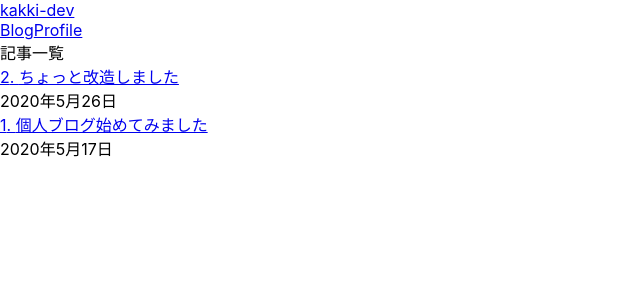
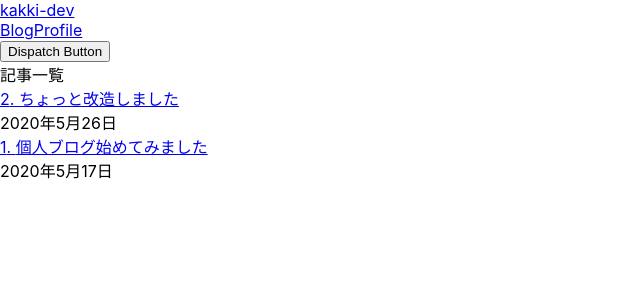
Before and after one commit to syunto07ka/kakki-dev, a React app: page / in a window 1280 px wide. Shown: the top 300 px of the page, without its empty margins (0-640 px from the left). Built offline with nearby package versions, Linux system fonts and the light colour scheme.

Commit message:
feat: use redux

```diff
--- a/src/containers/index.tsx
+++ b/src/containers/index.tsx
@@ -4,39 +4,43 @@ import { Articles } from 'containers/pages/Articles';
 import { Profile } from 'containers/pages/Profile';
 import { ArticlePage } from 'containers/pages/Article';
 import { ActiveTab } from 'model';
+import { Provider } from 'react-redux';
+import { store } from 'redux/store/store';
 // import { Tab } from 'constants/tabs';
 
 export const Container: React.FC = () => {
   const [activeTab, setActiveTab] = React.useState<ActiveTab>('blog');
 
-  const store = {
+  const oldStore = {
     activeTab,
     setActiveTab
   }
 
   return (
-    <BaseRouter store={store} />
+    <Provider store={store}>
+      <BaseRouter oldStore={oldStore} />
+    </Provider>
   )
 };
 
 interface RootProps {
-  store: {
+  oldStore: {
     activeTab: ActiveTab,
     setActiveTab: React.Dispatch<React.SetStateAction<ActiveTab>>
   }
 }
 
-const BaseRouter: React.FC<RootProps> = ({ store }) => (
+const BaseRouter: React.FC<RootProps> = ({ oldStore }) => (
   <Router>
     <Switch>
       <Route exact={true} path="/">
-        <Articles store={store} />
+        <Articles store={oldStore} />
       </Route>
       <Route exact={true} path="/articles/:articleId">
-        <ArticlePage store={store} />
+        <ArticlePage store={oldStore} />
       </Route>
       <Route path="/profile">
-        <Profile store={store} />
+        <Profile store={oldStore} />
       </Route>
     </Switch>
   </Router>
--- a/src/containers/pages/Articles/index.tsx
+++ b/src/containers/pages/Articles/index.tsx
@@ -6,6 +6,9 @@ import { MainTemplate } from 'components/templates/MainTemplate';
 import { articles } from 'constants/articles';
 import { ContentWrapper } from 'components/organizms/ContentWrapper';
 import { SectionWrapper } from 'components/organizms/SectionWrapper';
+import { useDispatch, useSelector } from 'react-redux';
+import { fetch } from 'redux/services/articles';
+import { rootState } from 'redux/store/store';
 
 interface Props {
   store: Store
@@ -15,6 +18,9 @@ export const Articles: React.FC<Props> = ({ store }) => {
   // FIXME: cannot build when use Recoil
   // const articles = useRecoilValue<Article[]>(getArticles);
   // const theme = useRecoilValue<Theme>(getTheme);
+  const dispatch = useDispatch();
+  const isLoading = useSelector((state: rootState) => state.articles.isLoading);
+
   React.useEffect(() => {
     store.setActiveTab('blog');
   });
@@ -23,6 +29,8 @@ export const Articles: React.FC<Props> = ({ store }) => {
     <React.Fragment>
       <MainTemplate>
         <Header activeTab={store.activeTab} />
+        <button onClick={() => dispatch(fetch())}>Dispatch Button</button>
+        {isLoading === true && <div>テスト表示</div>}
         <ContentWrapper>
           <SectionWrapper title="記事一覧">
             {articles.map((article: Article) => (
```
